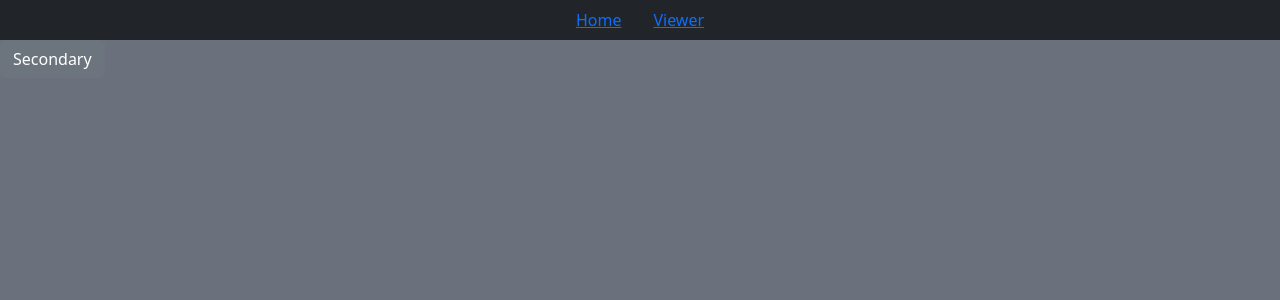
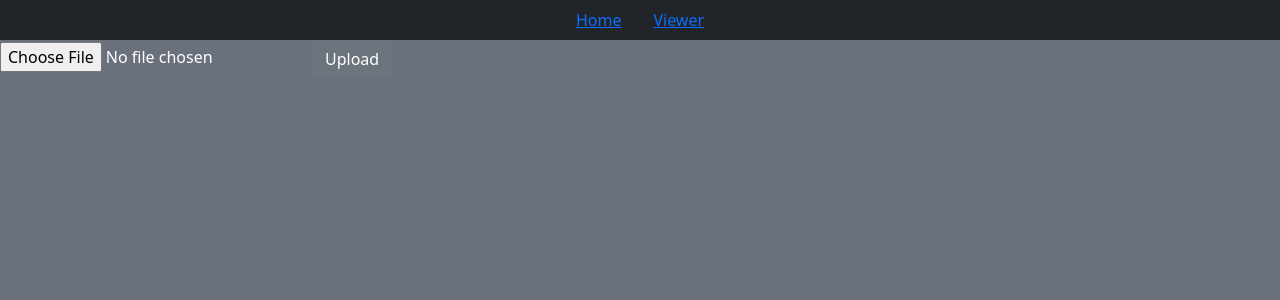
Before and after one commit to jpettyjohn/model-viewer, a React (Create React App) app: page / in a window 1280 px wide. Shown: the top 300 px of the page. Built offline with nearby package versions, Linux system fonts and the light colour scheme.

Commit message:
Upload button frame

```diff
--- a/package.json
+++ b/package.json
@@ -6,6 +6,7 @@
     "@testing-library/jest-dom": "^5.17.0",
     "@testing-library/react": "^13.4.0",
     "@testing-library/user-event": "^13.5.0",
+    "axios": "^1.6.8",
     "bootstrap": "^5.3.3",
     "react": "^18.2.0",
     "react-bootstrap": "^2.10.2",
--- a/src/App.css
+++ b/src/App.css
@@ -15,3 +15,8 @@
   display:flex;
   align-items: center;
 }
+
+.button-main {
+
+
+}
--- /dev/null
+++ b/src/components/UploadButton.js
@@ -0,0 +1,55 @@
+import React, { useState } from 'react';
+import { Button, Form } from 'react-bootstrap';
+import axios from 'axios';
+
+function UploadButton() {
+
+    const [selectedFile, setSelectedFile] = useState(null);
+
+    const handleFileChange = (event) => {
+        // Get the selected file
+        const file = event.target.files[0];
+        // Update the state with the selected file
+        setSelectedFile(file);
+    };
+
+    const handleUpload = () => {
+        if (selectedFile) {
+            const formData = new FormData();
+
+            formData.append('file', selectedFile);
+            formData.append('name', selectedFile.name);
+            formData.append('size', selectedFile.size);
+            formData.append('type', selectedFile.type);
+
+            console.log('Uploading file:', selectedFile);
+            axios.post('/upload', formData)
+                .then(response => {
+                    console.log('File uploaded successfully:', response.data);
+                    // Handle any further actions after successful upload
+                })
+                .catch(error => {
+                    console.error('Error uploading file:', error);
+                    // Handle error
+                });
+          setSelectedFile(null);
+        } else {
+          console.log('No file selected');
+        }
+    };
+
+    return (
+        <div class="button-main">
+        <input
+        type="file"
+        onChange={handleFileChange}
+        accept=".rvt" // Optional: Specify accepted file types
+        />
+        <Button variant="secondary" onClick={handleUpload}>Upload</Button>{' '}
+        {/* Optional: Display selected file name */}
+        {selectedFile && <p>Selected file: {selectedFile.name}</p>}
+        </div>
+    );
+}
+
+export default UploadButton;
--- a/src/pages/Home.js
+++ b/src/pages/Home.js
@@ -1,10 +1,11 @@
-import { Button } from 'react-bootstrap';
+import React from 'react';
+import { Container, Row, Col } from 'react-bootstrap';
+import UploadButton from '../components/UploadButton';
 
 const Home = () => {
-
     return (
         <div class="home-main">
-            <Button variant="secondary">Secondary</Button>{' '}
+            <UploadButton></UploadButton>
         </div>
     );
 }
```
Also changed, not shown: 1 other file (tests, documents, lock files or other folders).
